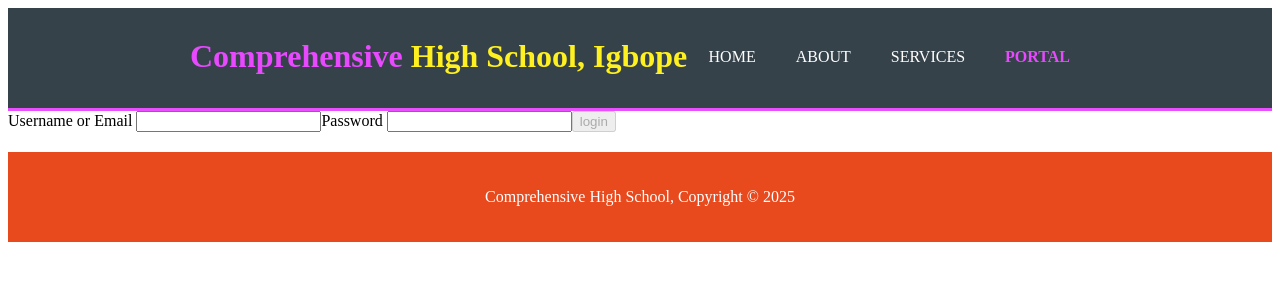
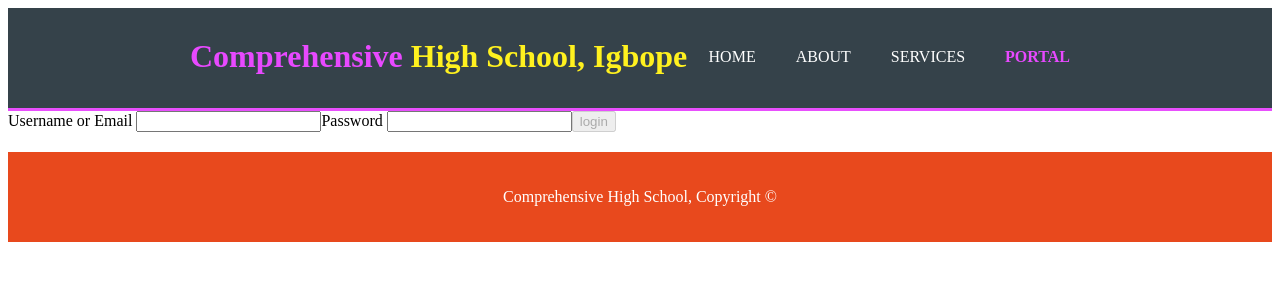
Before and after one commit to Solayof/school-management-system, an Angular app in the folder web_dynamics/: page /login in a window 1280 px wide. Shown: the top 300 px of the page. Built offline with nearby package versions, Linux system fonts and the light colour scheme; no server answers.

Commit message:
update footer.component.html file

```diff
--- a/web_dynamics/src/app/footer/footer.component.html
+++ b/web_dynamics/src/app/footer/footer.component.html
@@ -1,6 +1,6 @@
 <footer>
 <div class="fhcontainer">
-          <p>Comprehensive High School, Copyright &copy; 2025</p>
+          <p>Comprehensive High School, Copyright &copy; {{year}}</p>
 
   </div>
   </footer>
```
